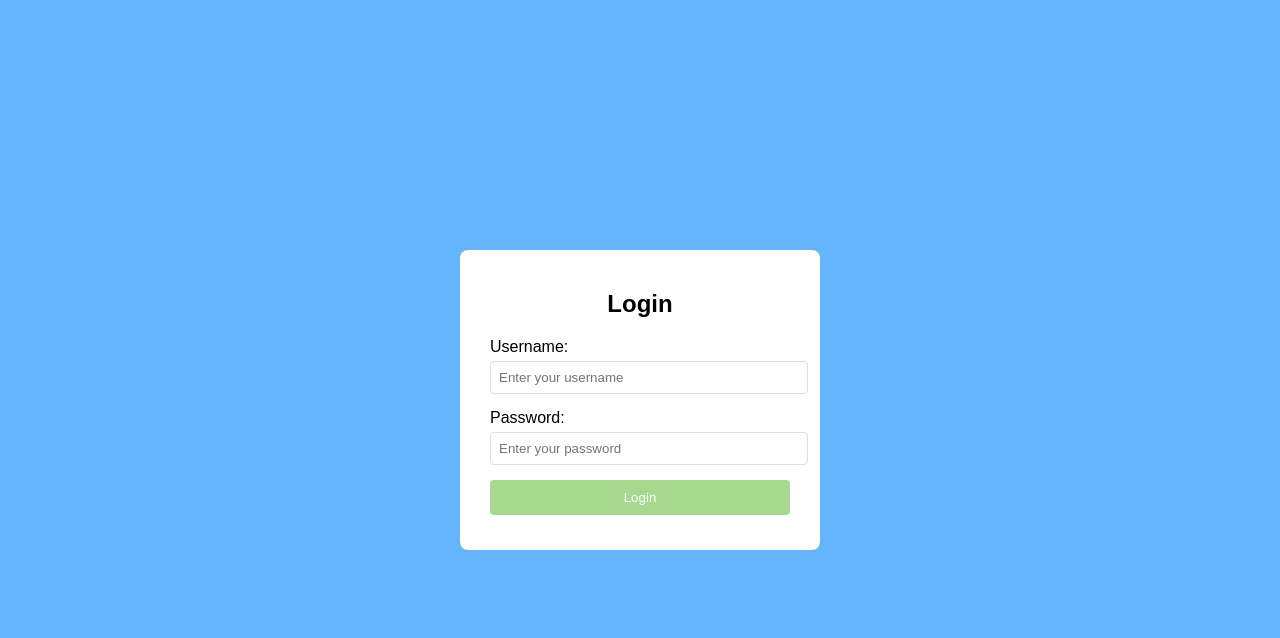
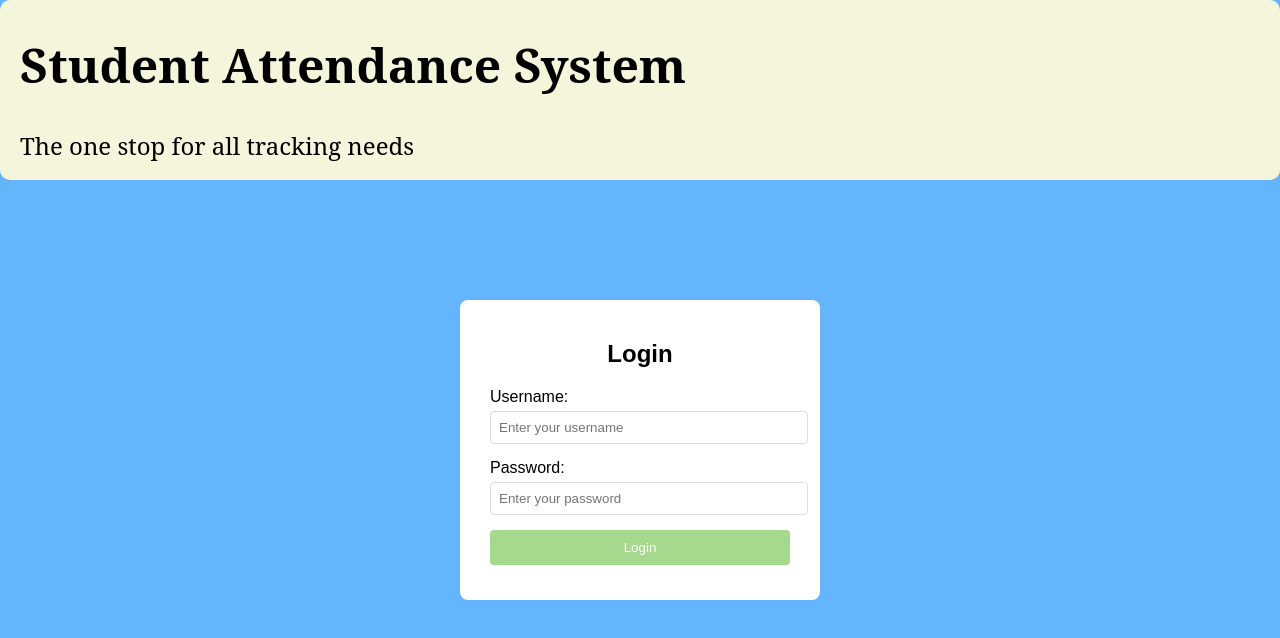
Before and after one commit to Cysrine/StudentAttendance, a website: page login.html in a window 1280 px wide. Drawn offline with Linux system fonts and the light colour scheme.

```diff
--- a/login.html
+++ b/login.html
@@ -17,6 +17,7 @@
             padding: 20px 30px;
             border-radius: 8px;
             width: 300px;
+            margin-top: 100px;
             }
             .loginContainer h2 {
             margin-bottom: 20px;
@@ -51,8 +52,31 @@
             margin-top: 15px;
             text-align: center;
             }
+            .Banner {
+                width: 100%;
+                height: 100px;
+                position: absolute;
+                top: 0;
+                left: 0;
+                background-color: beige;
+                text-align: left;
+                padding-bottom: 80px;
+                border-radius: 10px;
+                font-family: "Serif";
+                font-size: 150%;
+            }
+            .Banner h1 {
+                padding-left: 20px;
+            }
+            .Banner p {
+                padding-left: 20px;
+            }
         </style>
-        </head>
+        <div class="Banner">
+            <h1>Student Attendance System</h1>
+            <p>The one stop for all tracking needs</p>
+        </div>
+    </head>
         <body>
             <div class="loginContainer">
                 <h2>Login</h2>
@@ -67,7 +91,6 @@
                 <button class="loginButton" onclick="handleLogin()">Login</button>
                 <div class="message" id="message"></div>
             </div>
-
             <script>
                 async function handleLogin() {
                     const username = document.getElementById('username').value;
@@ -98,5 +121,5 @@
                     }
                 }
             </script>
-        </body>
+    </body>
 </html>
```
